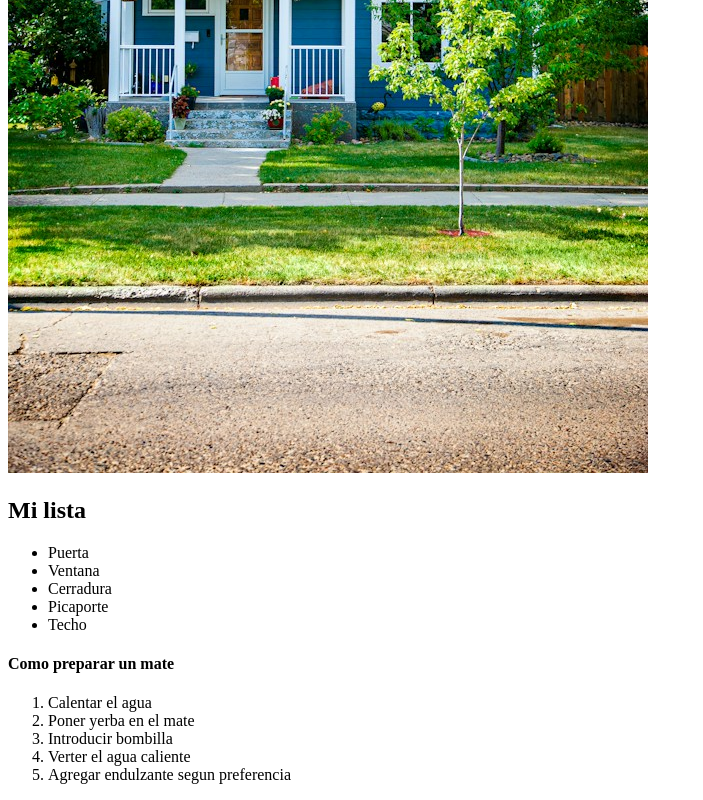
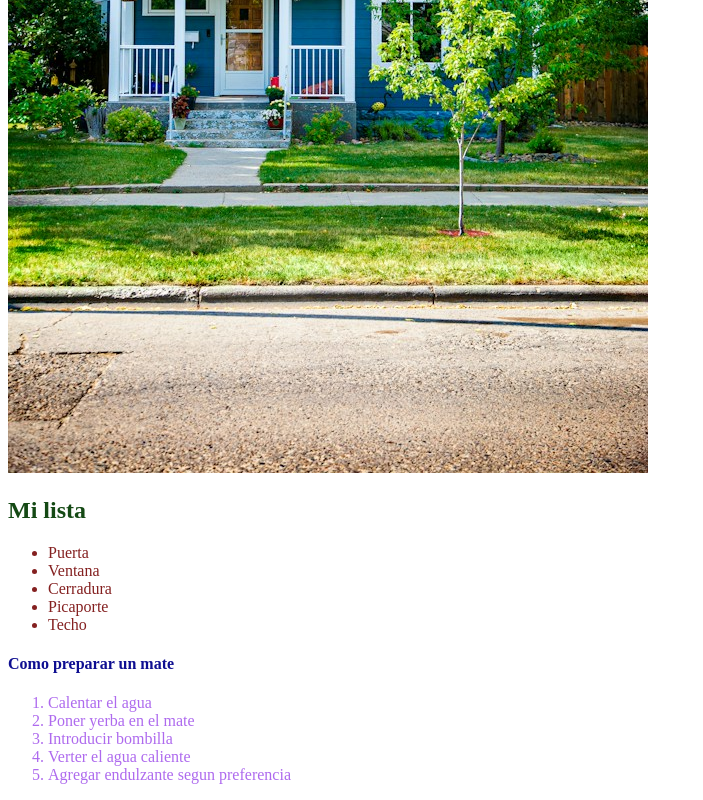
Before and after one commit to MelinaB7/Utn-front-end, a plain HTML site: page index.html in a window 1280 px wide. Shown: the part 686-1486 px from the top of the page, without its empty margins (0-703 px from the left). Drawn offline with Linux system fonts and the light colour scheme; grey boxes are pictures that could not be loaded.

Commit message:
agrego css

```diff
--- /dev/null
+++ b/estilos.css
@@ -0,0 +1,15 @@
+h1 {
+    color: brown;
+}
+h2 {
+    color: rgb(20, 73, 20);
+}
+ul{
+    color: rgb(132, 32, 32);
+}
+ol{
+    color: rgb(174, 106, 238);
+}
+.titulo{
+    color:rgb(14, 14, 145);
+}
--- a/index.html
+++ b/index.html
@@ -4,10 +4,11 @@
     <meta charset="UTF-8" />
     <meta name="viewport" content="width=device-width, initial-scale=1.0" />
     <title>Mi pagina web</title>
+    <link rel="stylesheet" href="estilos.css"
   </head>
   <body>
     <h1>Mi encabezado</h1>
-    <br />
+    <br>
     <h2>Presentación</h2>
     <p>
       Hola! Mi nombre es Melina Borroni, tengo 25 años, soy de la provincia de
@@ -15,7 +16,16 @@
     </p>
 
     <img src="./Multimedia/casa1.jpg" />
-    <iframe width="560" height="315" src="https://www.youtube.com/embed/kQ5GQw_v_0Y?si=LgxmMVOP_tfuYWDx" title="YouTube video player" frameborder="0" allow="accelerometer; autoplay; clipboard-write; encrypted-media; gyroscope; picture-in-picture; web-share" referrerpolicy="strict-origin-when-cross-origin" allowfullscreen></iframe>
+    <iframe
+      width="560"
+      height="315"
+      src="https://www.youtube.com/embed/kQ5GQw_v_0Y?si=LgxmMVOP_tfuYWDx"
+      title="YouTube video player"
+      frameborder="0"
+      allow="accelerometer; autoplay; clipboard-write; encrypted-media; gyroscope; picture-in-picture; web-share"
+      referrerpolicy="strict-origin-when-cross-origin"
+      allowfullscreen
+    ></iframe>
     <h2>Mi lista</h2>
     <ul>
       <li>Puerta</li>
@@ -24,13 +34,13 @@
       <li>Picaporte</li>
       <li>Techo</li>
     </ul>
-    <h4> Como preparar un mate</h4>
+    <h4 class="titulo">Como preparar un mate</h4>
     <ol>
-        <li> Calentar el agua</li>
-        <li> Poner yerba en el mate</li>
-        <li> Introducir bombilla</li>
+      <li>Calentar el agua</li>
+      <li>Poner yerba en el mate</li>
+      <li>Introducir bombilla</li>
       <li>Verter el agua caliente</li>
-        <li> Agregar endulzante segun preferencia</li>
+      <li>Agregar endulzante segun preferencia</li>
     </ol>
   </body>
 </html>
```
Lines whose indentation alone changed are shown as unchanged.
